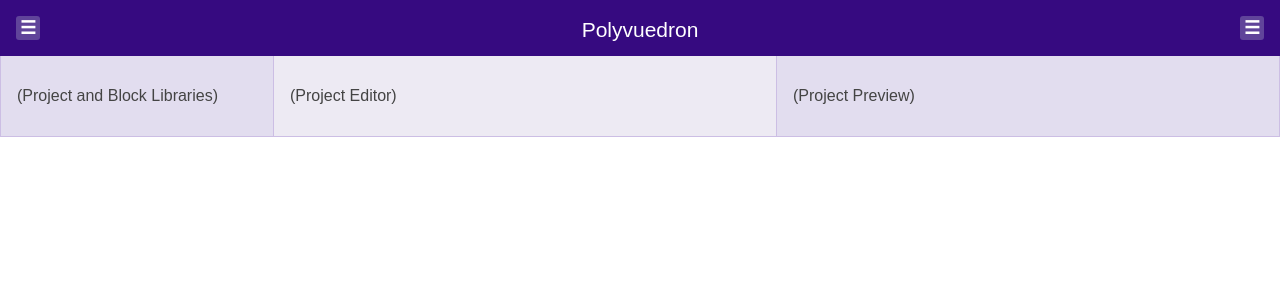
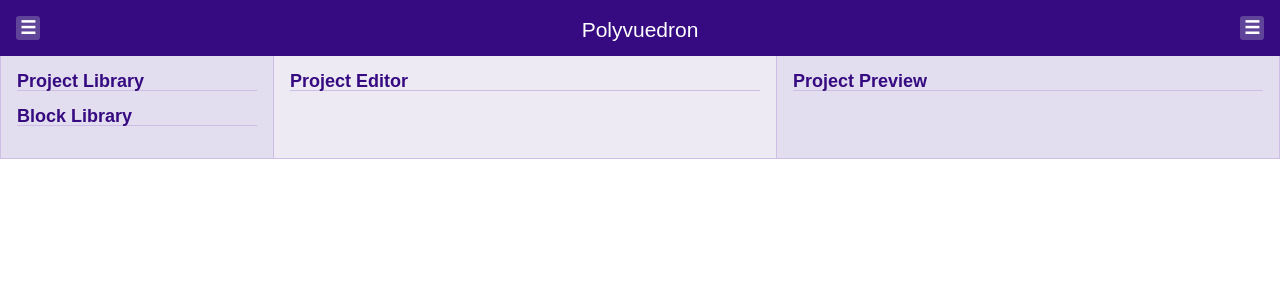
Before and after one commit to courtneymyers/polyvuedron, a Vue app: page / in a window 1280 px wide. Shown: the top 300 px of the page. Built offline with nearby package versions, Linux system fonts and the light colour scheme.

Commit message:
Add subheadings to AppUI component

```diff
--- a/src/components/AppUI.vue
+++ b/src/components/AppUI.vue
@@ -18,15 +18,16 @@
 
     <main>
       <section class='left-panel' v-if='leftPanelShown'>
-        <p>(Project and Block Libraries)</p>
+        <h2>Project Library</h2>
+        <h2>Block Library</h2>
       </section>
 
       <section class='middle-panel'>
-        <p>(Project Editor)</p>
+        <h2>Project Editor</h2>
       </section>
 
       <section class='right-panel' v-if='rightPanelShown'>
-        <p>(Project Preview)</p>
+        <h2>Project Preview</h2>
       </section>
     </main>
   </div>
@@ -80,6 +81,17 @@ export default {
     color: #fff;
   }
 
+  h2 {
+    margin-top: 1rem;
+    margin-bottom: 1rem;
+    border-bottom: 1px solid #ccbee4;
+    font-size: 1.125rem;
+    color: #360a80;
+  }
+  h2:first-of-type {
+    margin-top: 0;
+  }
+
   a {
     width: 1.5rem;
     height: 1.5rem;
```
